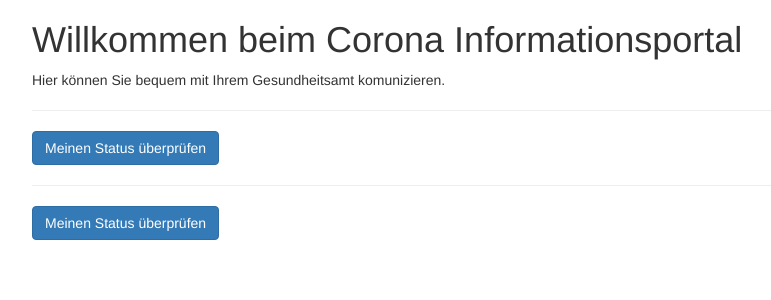
After one commit to schmiddim/0583-App-zur-Registrierung-Infizierter, a Python web app: template app/templates/home.jinja2 in a window 1280 px wide. The commit adds this page. Shown: the top 300 px of the page, without its empty margins (38-809 px from the left). Run offline with Jinja, Linux system fonts and the light colour scheme; the template is opened without the code that fills it, so the values that code supplies are empty; some libraries are stand-ins or nearby versions.

Commit message:
landing page

```diff
--- /dev/null
+++ b/app/templates/home.jinja2
@@ -0,0 +1,24 @@
+{% extends "layout.jinja2" %}
+
+{% block content %}
+<div class="content">
+    <div class="row">
+     <div class="col-md-12">
+            <h1>Willkommen beim Corona Informationsportal</h1>
+            Hier können Sie bequem mit Ihrem Gesundheitsamt komunizieren.
+        </div>
+    </div>
+    <hr/>
+    <div class="row  align-self-center">
+     <div class="col-md-12">
+            <a href="/person_info" class="btn btn-primary">Meinen Status überprüfen</a>
+        </div>
+    </div>
+    <hr/>
+    <div class="row">
+     <div class="col-md-12">
+            <a  href="/status" class="btn btn-primary">Meinen Status überprüfen</a>
+        </div>
+    </div>
+</div>
+{% endblock content %}
--- a/app/templates/submit_person_info/form.jinja2
+++ b/app/templates/submit_person_info/form.jinja2
@@ -3,9 +3,14 @@
 {% block content %}
 <div class="content">
     <div class="row">
+        <div class="col-md-12">
+
             <h1>Bitte geben Sie Ihre Kontaktdaten ein</h1>
         </div>
+    </div>
     <div class="row">
+        <div class="col-md-12">
+
             <form method="POST">
                 <div class="form-group">
                     <label for="firstname">Vorname</label>
@@ -53,4 +58,5 @@
             </form>
         </div>
     </div>
+</div>
 {% endblock content %}
--- a/app/views/default.py
+++ b/app/views/default.py
@@ -6,7 +6,7 @@ from sqlalchemy.exc import DBAPIError
 from .. import models
 
 
-@view_config(route_name='home', renderer='../templates/mytemplate.jinja2')
+@view_config(route_name='home', renderer='../templates/home.jinja2')
 def my_view(request):
     try:
         query = request.dbsession.query(models.MyModel)
```
Also changed, not shown: app/templates/mytemplate.jinja2 (deleted, +0 -56 lines). Lines whose indentation alone changed are shown as unchanged.
